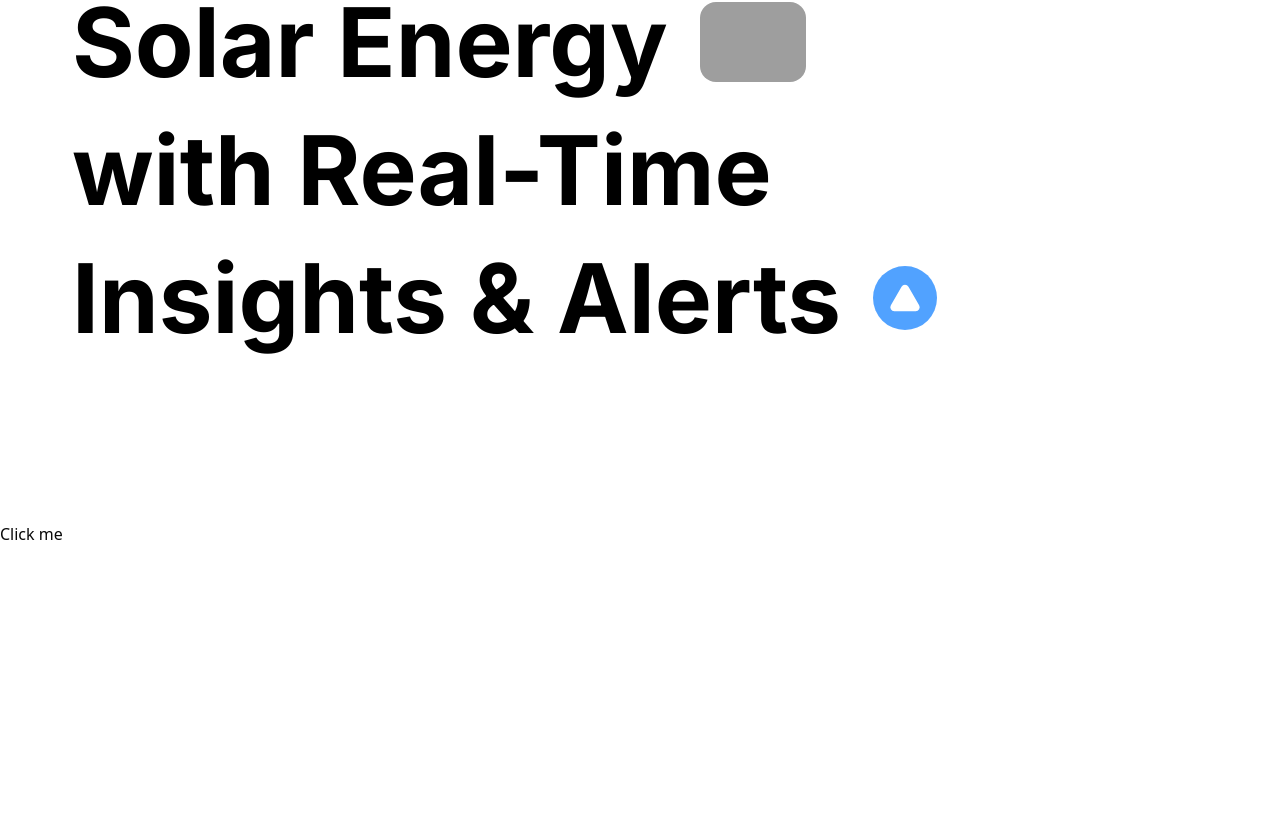
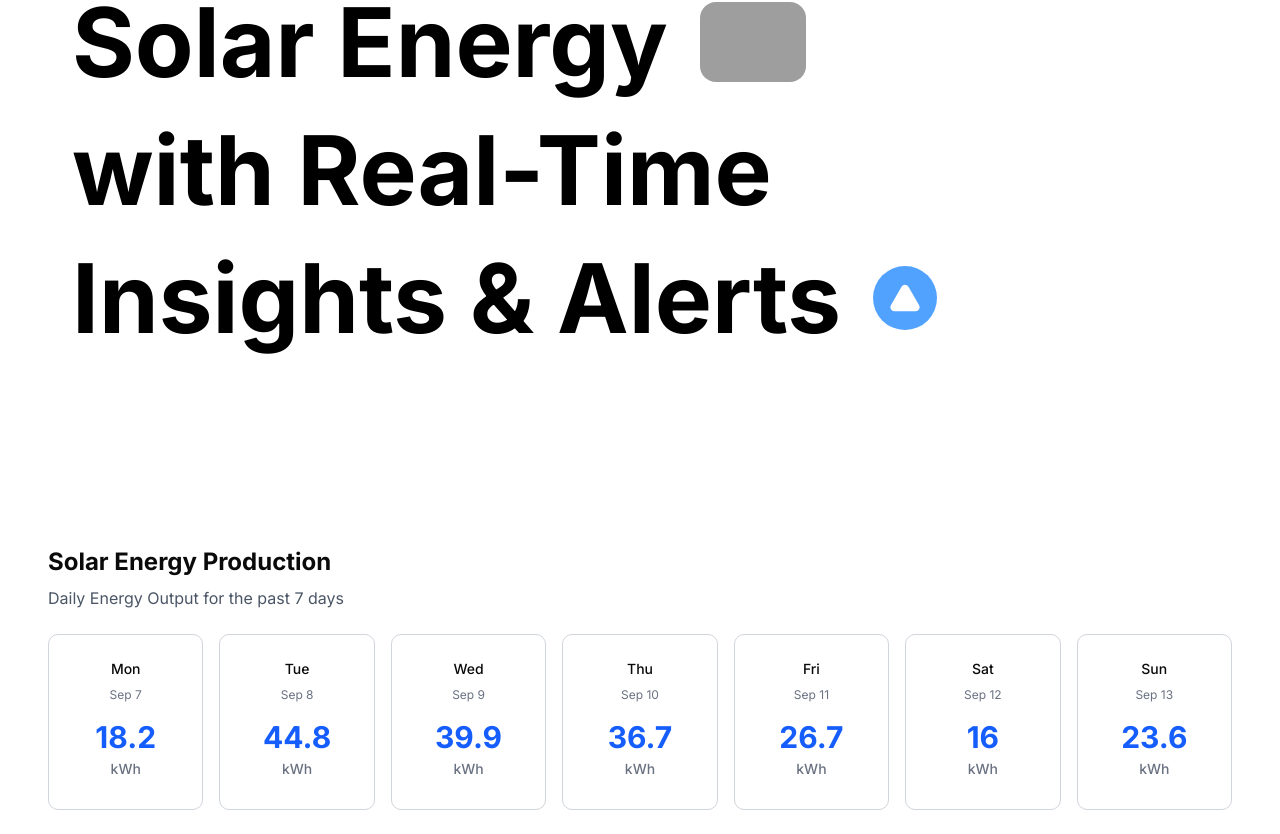
Before and after one commit to BhagyaSubhashini/Solar-Energy-Dashboard, a React (Vite) app in the folder front-end/: page / in a window 1280 px wide. Shown: the part 398-1232 px from the top of the page. Before the commit the page ends 944 px from the top, so only its background shows below. Built offline with nearby package versions, Linux system fonts and the light colour scheme; grey boxes are pictures that could not be loaded.

Commit message:
Finished Energy Production Cards

```diff
--- a/front-end/src/App.jsx
+++ b/front-end/src/App.jsx
@@ -1,6 +1,7 @@
 import Navigation from "./components/Navigation/Navigation";
 import HeroSection from "./components/HeroSection/HeroSection";
 import { Button } from "./components/ui/button";
+import SolarEnergyProduction from "./components/SolarEnergyDashboard";
 
 function App() {
   return (
@@ -8,7 +9,7 @@ function App() {
       <Navigation/>
       <main>
         <HeroSection/>
-        <button>Click me</button>
+        <SolarEnergyProduction/>
       </main>
     </>
   );
--- /dev/null
+++ b/front-end/src/components/EnergyProductionCard.jsx
@@ -0,0 +1,18 @@
+const EnergyProductionCard = (props) => {
+
+  return (
+    <div className="border border-gray-300 rounded-lg h-44">
+      <div className="flex flex-col items-center gap-2 p-6 pb-2">
+        <span className="block test-gray-600 text-sm font-medium">{props.day}</span>
+        <span className="block text-xs text-gray-500">{props.date}</span>
+      </div>
+      <div className="p-6 pt-2 flex flex-col items-center">
+        <span className="block mb-1 text-3xl font-bold text-blue-600">{props.production}</span>
+        <span className="block text-sm font-medium text-gray-500">kWh</span>
+      </div>
+    </div>
+  );
+
+};
+
+export default EnergyProductionCard;
--- a/front-end/src/components/Navigation/Navigation.jsx
+++ b/front-end/src/components/Navigation/Navigation.jsx
@@ -18,7 +18,7 @@ const Navigation = () => {
             stroke-width="2"
             stroke-linecap="round"
             stroke-linejoin="round"
-            class="lucide lucide-wind-icon lucide-wind logo block"
+            className="lucide lucide-wind-icon lucide-wind logo block"
           >
             <path d="M12.8 19.6A2 2 0 1 0 14 16H2" />
             <path d="M17.5 8a2.5 2.5 0 1 1 2 4H2" />
--- /dev/null
+++ b/front-end/src/components/SolarEnergyDashboard.jsx
@@ -0,0 +1,40 @@
+import EnergyProductionCard from "./EnergyProductionCard";
+
+const SolarEnergyProduction = () => {
+
+  const energyProductiondata = [
+    {day: "Mon", date: "Sep 7", production: 18.2},
+    {day: "Tue", date: "Sep 8", production: 44.8},
+    {day: "Wed", date: "Sep 9", production: 39.9},
+    {day: "Thu", date: "Sep 10", production: 36.7},
+    {day: "Fri", date: "Sep 11", production: 26.7},
+    {day: "Sat", date: "Sep 12", production: 16},
+    {day: "Sun", date: "Sep 13", production: 23.6},
+  ];
+
+  return (
+    <section className="px-12 font-[Inter] py-6">
+      <div className="mb-6">
+        <h2 className="text-2xl font-bold mb-2">Solar Energy Production</h2>
+        <p className="text-gray-600">Daily Energy Output for the past 7 days</p>
+      </div>
+      <div className="grid grid-cols-7 gap-4">
+
+        {energyProductiondata.map((el) => {
+          return (
+            <EnergyProductionCard
+              key={el.date}
+              day={el.day}
+              date={el.date}
+              production={el.production} />
+          );
+        })}
+
+      </div>
+    </section>
+  )
+
+};
+
+
+export default SolarEnergyProduction;
```
